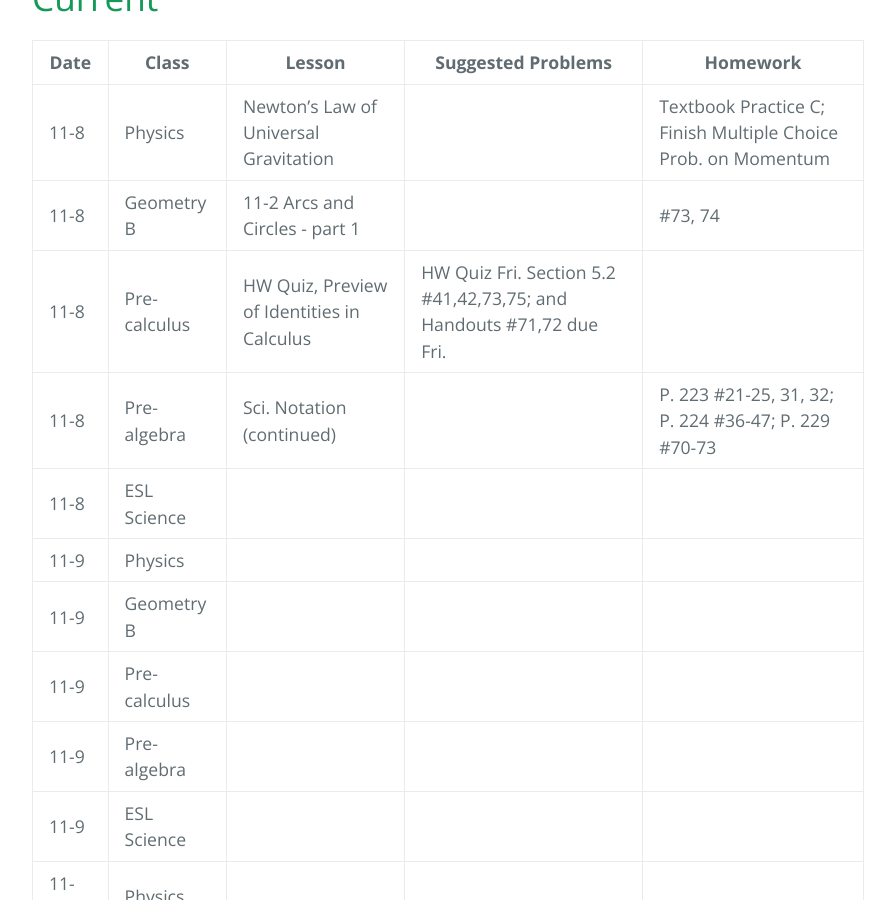
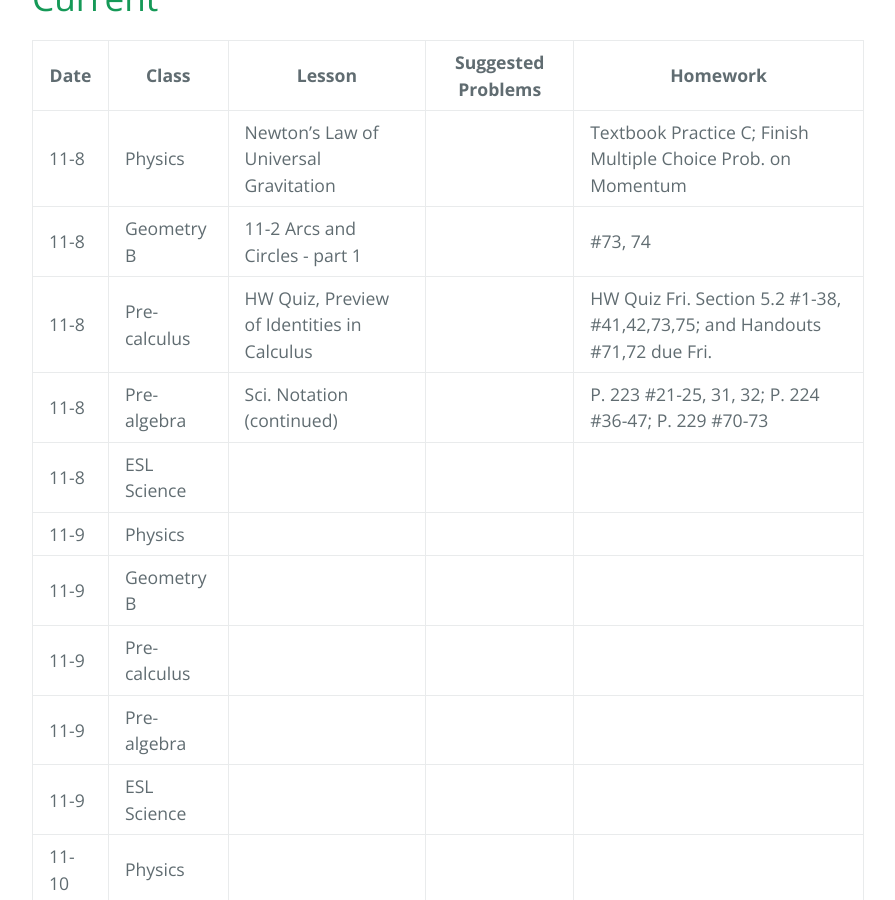
Before and after one commit to gpayoo/gpayoo, a Jekyll site: the page built from index.md, in a window 1280 px wide and 900 px high, scrolled down 528 px. Shown: the whole window, without its empty margins (192-1087 px from the left). Built offline with Jekyll 4.4.1, drawn with Linux system fonts in a browser that asks for light colours; our own code applies the rules of GitHub Pages for plain Markdown files.

Commit message:
Update index.md

```diff
--- a/index.md
+++ b/index.md
@@ -12,7 +12,7 @@ layout: default
 | ---- | ----- | ------ | -------- | ---
 | 11-8 | Physics | Newton's Law of Universal Gravitation| |  Textbook Practice C; Finish Multiple Choice Prob. on Momentum
 | 11-8 | Geometry B | 11-2 Arcs and Circles - part 1 | | #73, 74|
-| 11-8 | Pre-calculus | HW Quiz, Preview of Identities in Calculus |  HW Quiz Fri. Section 5.2 #41,42,73,75; and Handouts #71,72 due Fri.
+| 11-8 | Pre-calculus | HW Quiz, Preview of Identities in Calculus  || HW Quiz Fri. Section 5.2 #1-38, #41,42,73,75; and Handouts #71,72 due Fri.
 | 11-8 | Pre-algebra | Sci. Notation (continued)  | | P. 223 #21-25, 31, 32; P. 224 #36-47; P. 229 #70-73
 | 11-8 | ESL Science | |  |
 | 11-9 | Physics | | |
```
